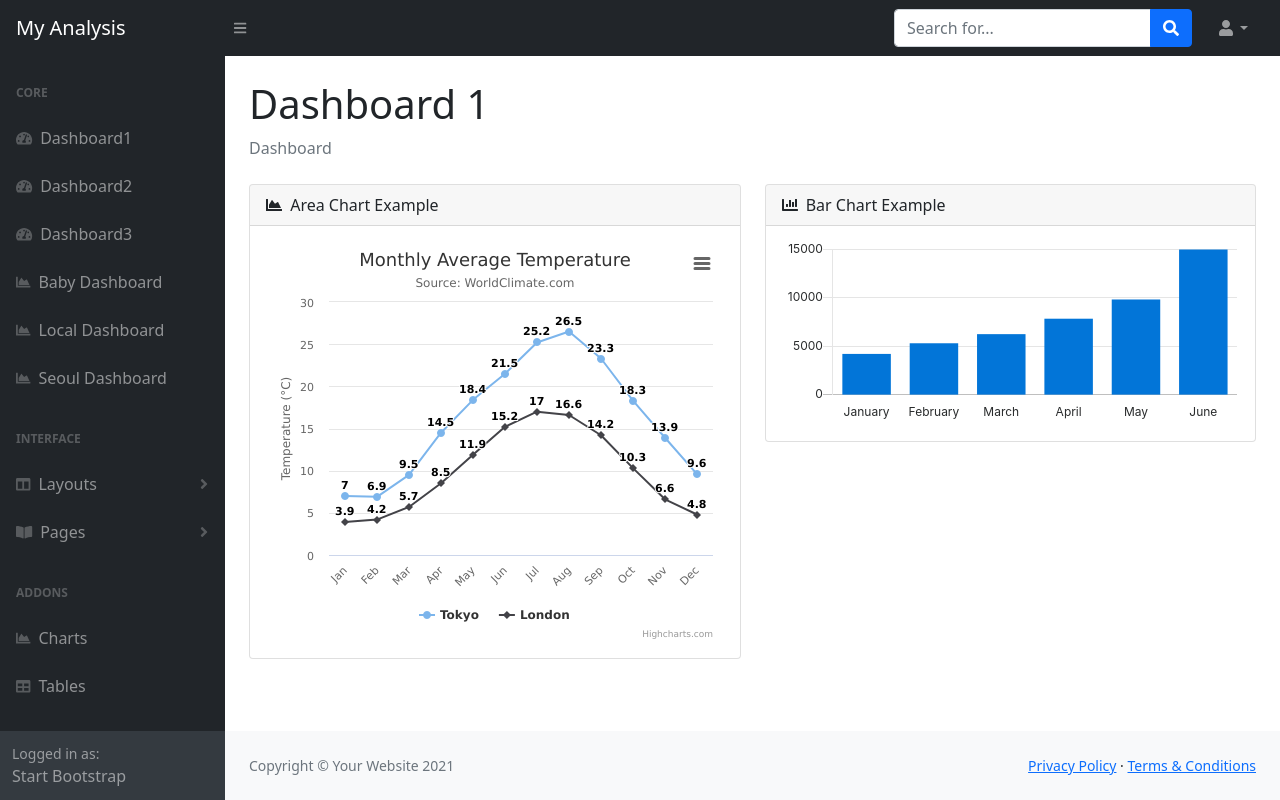
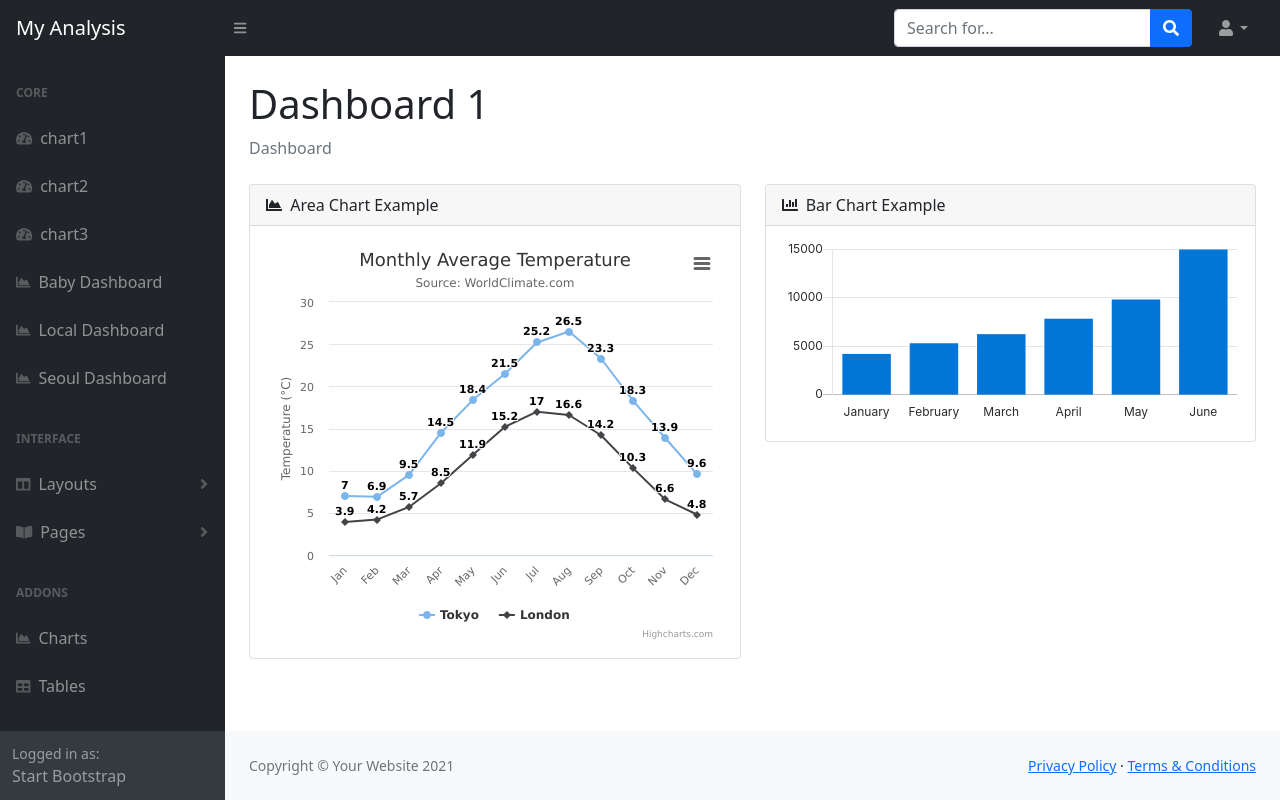
Before and after one commit to jaywoong/dashboard_pycharmanywhere, a Django app: page /dashboard1 in a window 1280 px wide. Run offline with Django 3.2, Linux system fonts and the light colour scheme; some libraries are stand-ins or nearby versions.

Commit message:
change name

```diff
--- a/dashboard/templates/index.html
+++ b/dashboard/templates/index.html
@@ -52,15 +52,15 @@
                             <div class="sb-sidenav-menu-heading">Core</div>
                             <a class="nav-link" href="{% url 'dashboard1' %}">
                                 <div class="sb-nav-link-icon"><i class="fas fa-tachometer-alt"></i></div>
-                                Dashboard1
+                                chart1
                             </a>
                             <a class="nav-link" href="{% url 'dashboard2' %}">
                                 <div class="sb-nav-link-icon"><i class="fas fa-tachometer-alt"></i></div>
-                                Dashboard2
+                                chart2
                             </a>
                             <a class="nav-link" href="{% url 'dashboard3' %}">
                                 <div class="sb-nav-link-icon"><i class="fas fa-tachometer-alt"></i></div>
-                                Dashboard3
+                                chart3
                             </a>
                             <a class="nav-link" href="{% url 'babydashboard' %}">
                                 <div class="sb-nav-link-icon"><i class="fas fa-chart-area"></i></div>
```
